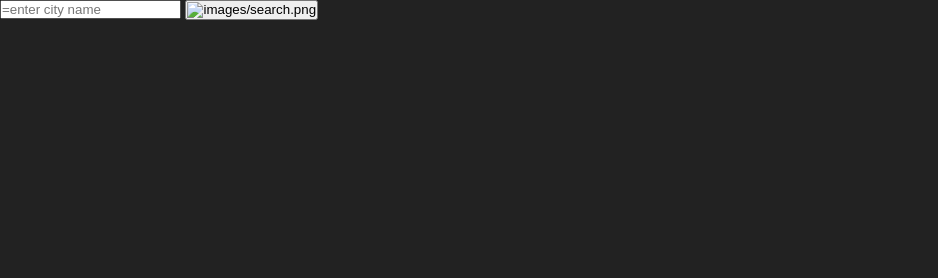
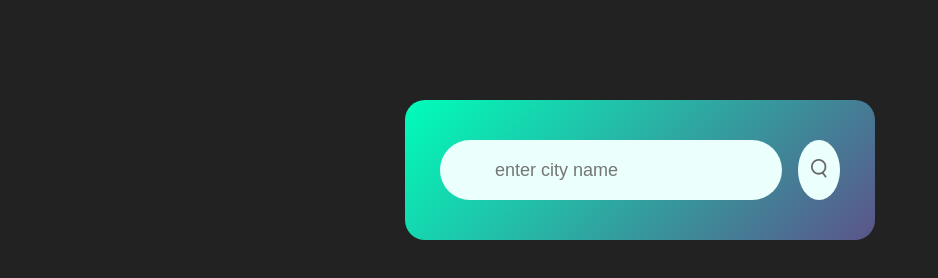
Before and after one commit to Nikhil2005Rai/Weather-app, a plain HTML site: page index.html in a window 1280 px wide. Shown: the whole page, without its empty margins (0-938 px from the left). Drawn offline with Linux system fonts and the light colour scheme.

Commit message:
created search bar and search button

```diff
--- a/index.html
+++ b/index.html
@@ -10,8 +10,8 @@
 
     <div class="card">
         <div class="search">
-            <input type="text" placeholder="=enter city name" spellcheck="flase">
-            <button><img src="" alt="images/search.png"></button>
+            <input type="text" placeholder="enter city name" spellcheck="flase">
+            <button><img src="images/search.png" alt="search icon"></button>
         </div>
     </div>
 
--- a/style.css
+++ b/style.css
@@ -8,3 +8,48 @@
 body{
     background-color: #222;
 }
+
+.card{
+    width: 90%;
+    max-width: 470px;
+    background: linear-gradient(135deg, #00feba, #5b548a);
+    color: #fff;
+    margin: 100px auto 0;
+    border-radius: 20px;
+    padding: 40px 35px;
+    text-align: center;
+}
+
+.search{
+    width: 100%;
+    display: flex;
+    align-items: center;
+    justify-content: center;
+}
+
+.search input{
+    border: 0;
+    outline: 0;
+    background: #ebfffc;
+    color: #555;
+    padding: 10px 55px;
+    height: 60px;
+    border-radius: 30px;
+    flex: 1;
+    margin-right: 16px;
+    font-size: 18px;
+}
+
+.search button{
+    border: 0;
+    outline: 0;
+    background: #ebfffc;
+    border-radius: 50%;
+    width: 60px;
+    height: 60px;
+    cursor: pointer;
+}
+
+.search button img{
+    width: 16px;
+}
```
